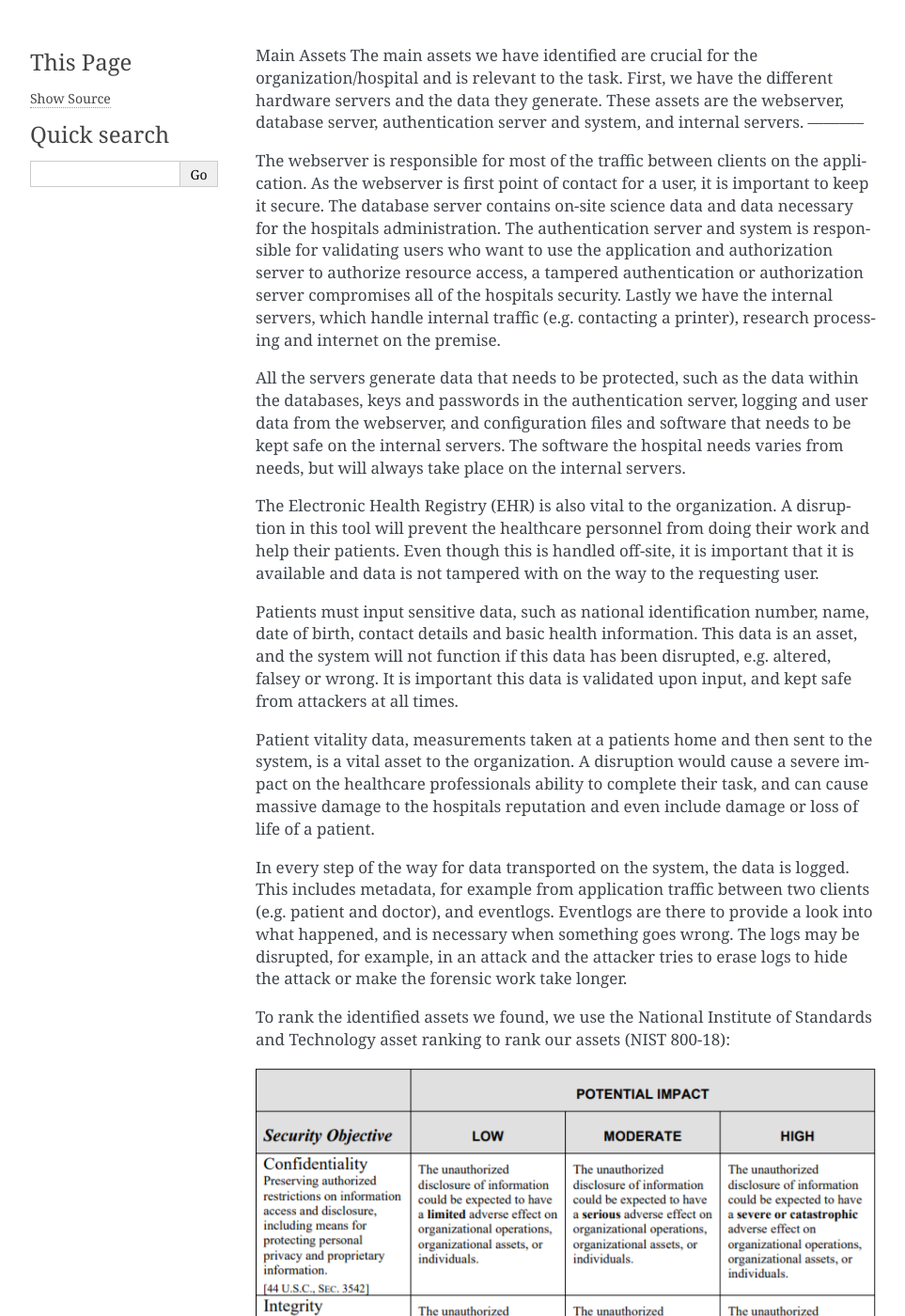
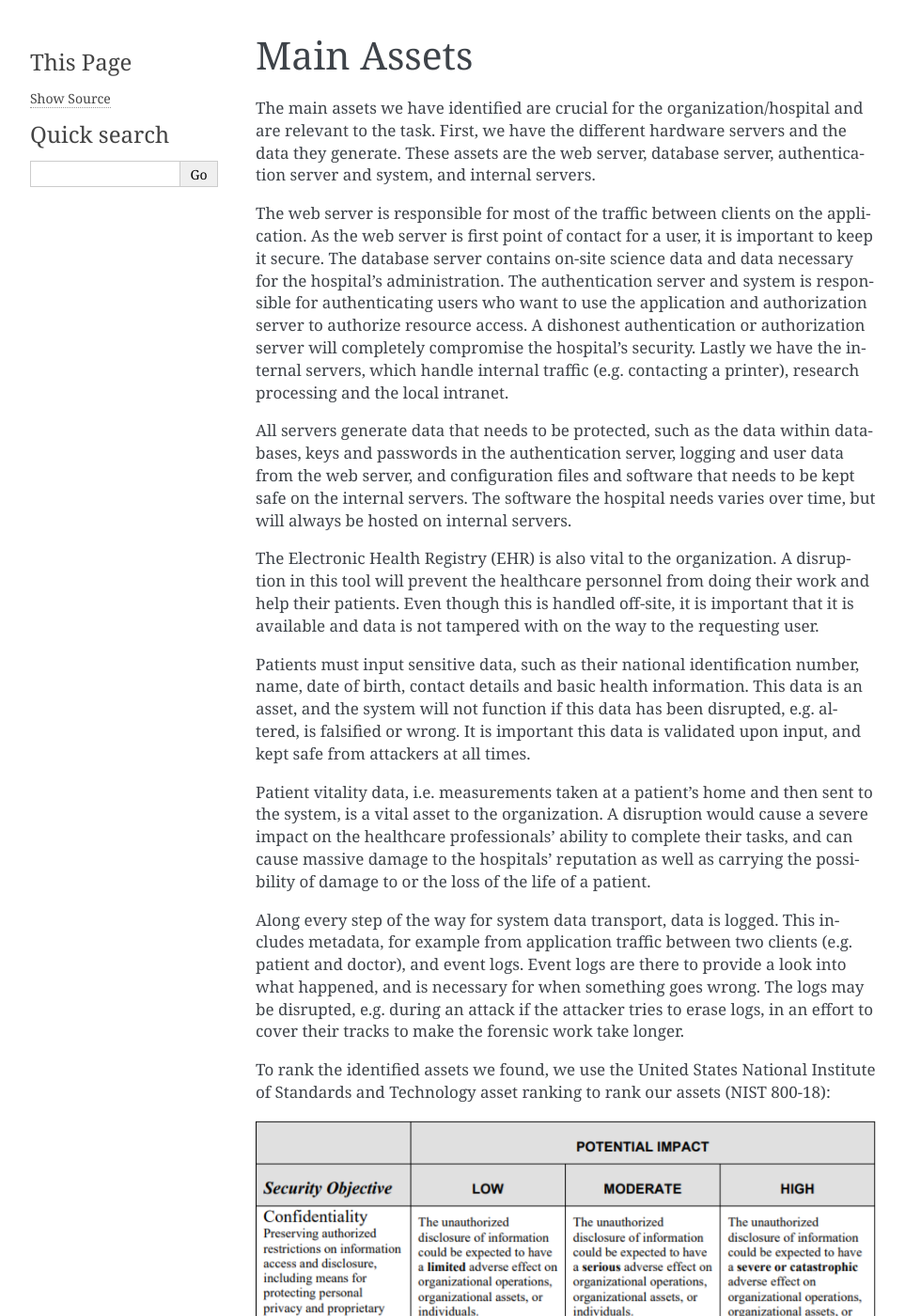
Before and after one commit to SteinarVrenne/school_imt3501, a Sphinx documentation site: the page built from Task 1/source/pages/03a_Main_Assets.rst, in a window 1280 px wide and 1400 px high. Shown: the whole window at 94% size, without its empty margins (148-1111 px from the left). Built offline with Sphinx 7.4.7, drawn with Linux system fonts in a browser that asks for light colours; some of the changed text lies outside the part shown.

```diff
--- a/Task 1/source/pages/03a_Main_Assets.rst
+++ b/Task 1/source/pages/03a_Main_Assets.rst
@@ -1,27 +1,65 @@
 Main Assets
-The main assets we have identified are crucial for the organization/hospital and is relevant to the task. First, we have the different hardware servers and the data they generate. These assets are the webserver, database server, authentication server and system, and internal servers.
 -----------
 
+The main assets we have identified are crucial for the organization/hospital and
+are relevant to the task. First, we have the different hardware servers and the
+data they generate. These assets are the web server, database server,
+authentication server and system, and internal servers.
 
-The webserver is responsible for most of the traffic between clients on the application. As the webserver is first point of contact for a user, it is important to keep it secure. The database server contains on-site science data and data necessary for the hospitals administration. The authentication server and system is responsible for validating users who want to use the application and authorization server to authorize resource access, a tampered authentication or authorization server compromises all of the hospitals security. Lastly we have the internal servers, which handle internal traffic (e.g. contacting a printer), research processing and internet on the premise.
+The web server is responsible for most of the traffic between clients on the
+application. As the web server is first point of contact for a user, it is
+important to keep it secure. The database server contains on-site science data
+and data necessary for the hospital's administration. The authentication server
+and system is responsible for authenticating users who want to use the
+application and authorization server to authorize resource access. A dishonest
+authentication or authorization server will completely compromise the hospital's
+security. Lastly we have the internal servers, which handle internal traffic
+(e.g. contacting a printer), research processing and the local intranet.
 
-All the servers generate data that needs to be protected, such as the data within the databases, keys and passwords in the authentication server, logging and user data from the webserver, and configuration files and software that needs to be kept safe on the internal servers. The software the hospital needs varies from needs, but will always take place on the internal servers.
+All servers generate data that needs to be protected, such as the data within
+databases, keys and passwords in the authentication server, logging and user
+data from the web server, and configuration files and software that needs to be
+kept safe on the internal servers. The software the hospital needs varies over
+time, but will always be hosted on internal servers.
 
-The Electronic Health Registry (EHR) is also vital to the organization. A disruption in this tool will prevent the healthcare personnel from doing their work and help their patients. Even though this is handled off-site, it is important that it is available and data is not tampered with on the way to the requesting user.
+The Electronic Health Registry (EHR) is also vital to the organization. A
+disruption in this tool will prevent the healthcare personnel from doing their
+work and help their patients. Even though this is handled off-site, it is
+important that it is available and data is not tampered with on the way to the
+requesting user.
 
-Patients must input sensitive data, such as national identification number, name, date of birth, contact details and basic health information. This data is an asset, and the system will not function if this data has been disrupted, e.g. altered, falsey or wrong. It is important this data is validated upon input, and kept safe from attackers at all times.
+Patients must input sensitive data, such as their national identification
+number, name, date of birth, contact details and basic health information. This
+data is an asset, and the system will not function if this data has been
+disrupted, e.g. altered, is falsified or wrong. It is important this data is
+validated upon input, and kept safe from attackers at all times.
 
-Patient vitality data, measurements taken at a patients home and then sent to the system, is a vital asset to the organization. A disruption would cause a severe impact on the healthcare professionals ability to complete their task, and can cause massive damage to the hospitals reputation and even include damage or loss of life of a patient.
+Patient vitality data, i.e. measurements taken at a patient's home and then sent
+to the system, is a vital asset to the organization. A disruption would cause a
+severe impact on the healthcare professionals' ability to complete their tasks,
+and can cause massive damage to the hospitals' reputation as well as carrying
+the possibility of damage to or the loss of the life of a patient.
 
-In every step of the way for data transported on the system, the data is logged. This includes metadata, for example from application traffic between two clients (e.g. patient and doctor), and eventlogs. Eventlogs are there to provide a look into what happened, and is necessary when something goes wrong. The logs may be disrupted, for example, in an attack and the attacker tries to erase logs to hide the attack or make the forensic work take longer.
+Along every step of the way for system data transport, data is logged. This
+includes metadata, for example from application traffic between two clients
+(e.g. patient and doctor), and event logs. Event logs are there to provide a
+look into what happened, and is necessary for when something goes wrong. The
+logs may be disrupted, e.g. during an attack if the attacker tries to erase
+logs, in an effort to cover their tracks to make the forensic work take longer.
 
-To rank the identified assets we found, we use the National Institute of Standards and Technology asset ranking to rank our assets (NIST 800-18):
+To rank the identified assets we found, we use the United States National
+Institute of Standards and Technology asset ranking to rank our assets (NIST
+800-18):
 
 .. image:: ../images/NIST_AssetRanking.PNG
 
 Source: https://nvlpubs.nist.gov/nistpubs/Legacy/SP/nistspecialpublication800-18r1.pdf; 19.09-2020.
 
-This is how we prioritize the identified assets in terms of confidentiality, integrity and availability. They are given a "low", "moderate", or "high" score dependent on the severity a disruption to the asset will cause. The "Score" column is for the asset prioritization and is the common score gained by confidentiality, integrity and availability.
+This is how we prioritize the identified assets in terms of confidentiality,
+integrity and availability. They are given a "low", "moderate", or "high" score
+dependent on the severity a disruption to the asset will cause. The "Score"
+column is for the asset prioritization and is the common score gained by
+confidentiality, integrity and availability.
 
 .. csv-table::
 	:header: **Asset**, **Confidentiality**, **Integrity**, **Availability**, **Score**
@@ -54,7 +92,9 @@
 	"Medium (M)", "Costly loss of tangible assets or resources, violation of an organization’s mission reputation or interest, or human injury"
 	"Low (L)", "Loss of some tangible assets or resources or an effect on an organization’s mission, reputation or interest"
 
-To sum up, we see that assets the hospital should focus mostly on user and patient data, the authentication and authorization security and their respective data, and finally the system software on the internal computers.
+To sum up, we see that assets the hospital should focus mostly on are user and
+patient data, the authentication and authorization security and their respective
+data, and finally the system software on the internal computers.
 
 ..
 	"System Administrators", "HIGH", "HIGH", "HIGH"
```
Also changed, not shown: Task 1/source/pages/02_Introduction.rst (+17 -17 lines).
